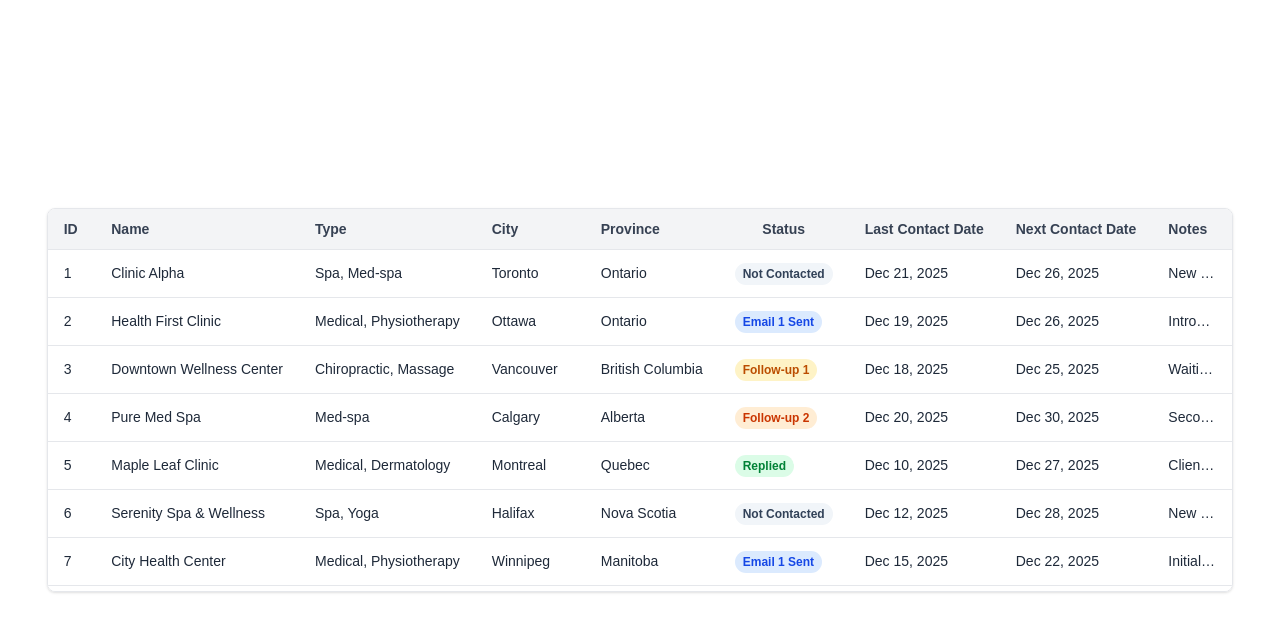
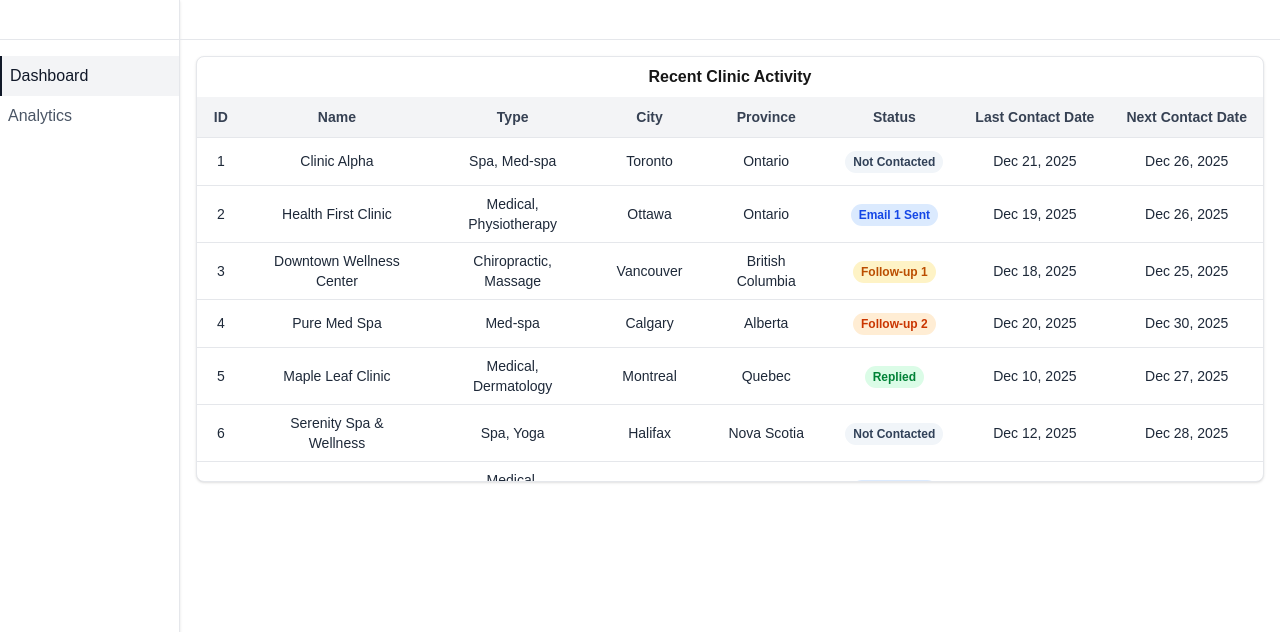
Before and after one commit to AganonIsaiah/Lyyvora-outreach-core-service, a Next.js app in the folder dashboard_ui/: page /dashboard in a window 1280 px wide. Shown: the top 632 px of the page. Built offline with nearby package versions, Linux system fonts and the light colour scheme.

Commit message:
sidebar ui route

```diff
--- /dev/null
+++ b/dashboard_ui/app/analytics/page.tsx
@@ -0,0 +1,10 @@
+
+export default function Analytics() {
+
+  return (
+    <div>
+      <h1></h1>
+      Analytics
+    </div>
+  )
+}
--- a/dashboard_ui/app/dashboard/components/ClinicsTable.tsx
+++ b/dashboard_ui/app/dashboard/components/ClinicsTable.tsx
@@ -1,7 +1,7 @@
 "use client";
 
 import { Clinic } from "@/lib/types";
-import { CLINIC_STATUS_COLOR  }from "@/lib/constants"
+import { CLINIC_STATUS_COLOR } from "@/lib/constants";
 
 export default function ClinicsTable({
   clinicsInfo,
@@ -9,19 +9,22 @@ export default function ClinicsTable({
   clinicsInfo: Clinic[];
 }) {
   return (
-    <div className="h-96 overflow-auto bg-white rounded-lg shadow-sm border border-gray-200">
-      <table className="divide-y divide-gray-200 w-full">
-        <thead className="bg-gray-100">
+    <div className="bg-white rounded-lg shadow-sm border border-gray-200">
+      <h2 className="">Recent Clinic Activity</h2>
+
+      <div className="overflow-x-auto h-96!">
+        <table className="min-w-full divide-y divide-gray-200 w-full">
+          <thead className="bg-gray-100 sticky top-0 z-10">
             <tr>
               <th>ID</th>
               <th>Name</th>
               <th>Type</th>
               <th>City</th>
               <th>Province</th>
-            <th className="!text-center">Status</th>
+              <th>Status</th>
               <th>Last Contact Date</th>
               <th>Next Contact Date</th>
-            <th>Notes</th>
+              {/* <th>Notes</th> */}
             </tr>
           </thead>
           <tbody>
@@ -33,16 +36,21 @@ export default function ClinicsTable({
                 <td>{c.city}</td>
                 <td>{c.province}</td>
                 <td>
-                <span className={`whitespace-nowrap font-semibold px-2 py-1 rounded-xl !text-xs
-                  ${CLINIC_STATUS_COLOR[c.status]}`}>{c.status}</span>
+                  <span
+                    className={`whitespace-nowrap font-semibold px-2 py-1 rounded-xl text-xs
+                  ${CLINIC_STATUS_COLOR[c.status]}`}
+                  >
+                    {c.status}
+                  </span>
                 </td>
                 <td>{c.lastContactDate}</td>
                 <td>{c.nextContactDate}</td>
-              <td className="truncate max-w-20">{c.notes}</td>
+                {/* <td className="truncate max-w-20">{c.notes}</td> */}
               </tr>
             ))}
           </tbody>
         </table>
       </div>
+    </div>
   );
 }
--- /dev/null
+++ b/dashboard_ui/app/dashboard/components/filters/ClinicsFilters.tsx
@@ -0,0 +1,23 @@
+"use client";
+
+import { useState } from "react";
+import { ClinicStatus, Clinic } from "@/lib/types";
+
+interface ClinicsFiltersProps {
+  clinics: Clinic[];
+  // onFilter: (filteredClinics: Clinic[]) => void;
+}
+
+
+/**
+ *
+ */
+export default function ClinicsFilters({ clinics}: ClinicsFiltersProps) {
+
+  return (
+    <div>
+
+
+    </div>
+  )
+}
--- a/dashboard_ui/app/dashboard/page.tsx
+++ b/dashboard_ui/app/dashboard/page.tsx
@@ -1,10 +1,16 @@
 import ClinicsTable from "./components/ClinicsTable";
-import { mockClinicTable } from "@/mock/mock-chart";
+import ClinicsFilters from "./components/filters/ClinicsFilters";
+
+import { mockClinicTable } from "@/mock/dashboard-data";
 
 export default function Dashboard() {
   return (
-    <div className="!p-4 !text-sm flex min-h-screen items-center justify-center">
-      <ClinicsTable clinicsInfo={mockClinicTable} />
+    <div className="text-sm w-full flex flex-col min-h-screen">
+      <h1></h1>
+      <div className="p-4">
+        <ClinicsFilters clinics={mockClinicTable} />
+        <ClinicsTable clinicsInfo={mockClinicTable} />
+      </div>
     </div>
   );
 }
--- a/dashboard_ui/app/globals.css
+++ b/dashboard_ui/app/globals.css
@@ -19,9 +19,17 @@ body {
 }
 
 td {
-  @apply px-4 py-2 text-sm text-gray-800;
+  @apply px-4 py-2 text-sm text-gray-800 text-center;
 }
 
 th {
-  @apply h-10 px-4 !py-2 text-left text-sm font-semibold text-gray-700 !whitespace-nowrap ;
+  @apply h-10 px-4 py-2 text-center text-sm font-semibold text-gray-700 whitespace-nowrap ;
 }
+
+h1 {
+  @apply h-10 border-b border-gray-200 text-base font-semibold py-2! px-1!;
+}
+
+h2 {
+  @apply text-base py-2! font-semibold! text-center!;
+}
--- a/dashboard_ui/app/layout.tsx
+++ b/dashboard_ui/app/layout.tsx
@@ -1,6 +1,8 @@
 import type { Metadata } from "next";
 import { Geist, Geist_Mono } from "next/font/google";
 import "./globals.css";
+
+import Sidebar from "@/components/Sidebar";
 
 const geistSans = Geist({
   variable: "--font-geist-sans",
@@ -25,9 +27,13 @@ export default function RootLayout({
   return (
     <html lang="en">
       <body
-        className={`${geistSans.variable} ${geistMono.variable} antialiased`}
+        className={` flex
+          ${geistSans.variable} ${geistMono.variable} antialiased`}
       >
-        {children}
+        <Sidebar />
+        <main className="flex-1">
+          {children}
+        </main>
       </body>
     </html>
   );
--- /dev/null
+++ b/dashboard_ui/components/Sidebar.tsx
@@ -0,0 +1,37 @@
+"use client";
+
+import Link from "next/link";
+import { usePathname } from "next/navigation";
+import { SIDEBAR_ROUTES } from "@/lib/constants";
+
+export default function Sidebar() {
+  const pathname = usePathname();
+
+  return (
+    <aside className="min-h-screen min-w-45!  border-r border-gray-200 shadow-sm">
+      <h1></h1>
+
+      <nav className="flex flex-col !mt-4">
+        {SIDEBAR_ROUTES.map((route) => {
+          const isActive = pathname === route.href;
+
+          return (
+            <Link
+              key={route.href}
+              href={route.href}
+              className={
+                isActive
+                  ? "bg-gray-100 text-gray-900 border-l-2 border-gray-900"
+                  : "border-transparent text-gray-600 hover:bg-gray-100 hover:text-gray-900"
+
+              }
+            >
+              <p className="p-2!">{route.label}</p>
+
+            </Link>
+          );
+        })}
+      </nav>
+    </aside>
+  );
+}
--- a/dashboard_ui/lib/constants.ts
+++ b/dashboard_ui/lib/constants.ts
@@ -1,9 +1,14 @@
-import { ClinicStatus } from "./types";
+import { ClinicStatus, SidebarRoute, Routes } from "./types";
 
-export const CLINIC_STATUS_COLOR = {
+export const CLINIC_STATUS_COLOR: Record<ClinicStatus, string> = {
   [ClinicStatus.NOT_CONTACTED]: "bg-slate-100 text-slate-700",
   [ClinicStatus.EMAIL_1_SENT]: "bg-blue-100 text-blue-700",
   [ClinicStatus.FOLLOW_UP_1]: "bg-amber-100 text-amber-700",
   [ClinicStatus.FOLLOW_UP_2]: "bg-orange-100 text-orange-700",
   [ClinicStatus.REPLIED]: "bg-green-100 text-green-700",
 }
+
+export const SIDEBAR_ROUTES: SidebarRoute[] = [
+  { label: "Dashboard", href: Routes.DASHBOARD },
+  { label: "Analytics", href: Routes.ANALYTICS }
+]
--- a/dashboard_ui/lib/types.ts
+++ b/dashboard_ui/lib/types.ts
@@ -4,6 +4,16 @@ export enum ClinicStatus {
   FOLLOW_UP_1 = "Follow-up 1",
   FOLLOW_UP_2 = "Follow-up 2",
   REPLIED = "Replied",
+}
+
+export enum Routes {
+  DASHBOARD = "/dashboard",
+  ANALYTICS = "/analytics"
+}
+
+export interface SidebarRoute {
+  label: string;
+  href: Routes;
 }
 
 export interface Clinic {
```
Also changed, not shown: dashboard_ui/app/dashboard/components/filters/FilterUI.tsx (added), dashboard_ui/app/dashboard/components/filters/SelectedUI.tsx (added), dashboard_ui/mock/dashboard-data.ts (renamed from dashboard_ui/mock/mock-chart.ts). Lines whose indentation alone changed are shown as unchanged.
